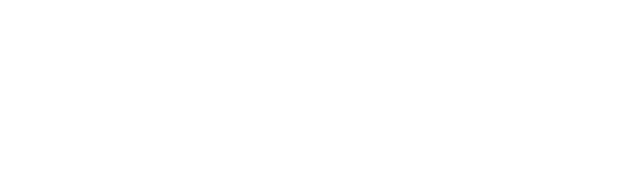
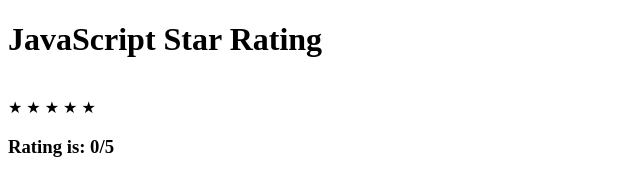
Before and after one commit to khanmatin900/star-rating-js, a plain HTML site: page index.html in a window 1280 px wide. Shown: the whole page, without its empty margins (0-640 px from the left). Drawn offline with Linux system fonts and the light colour scheme.

Commit message:
update file

```diff
--- a/index.html
+++ b/index.html
@@ -1,14 +1,35 @@
+<!-- index.html -->
+
 <!DOCTYPE html>
-<html lang="en">
+<html>
 
 <head>
-  <meta charset="UTF-8">
-  <meta name="viewport" content="width=device-width, initial-scale=1.0">
-  <title>Rating</title>
+  <meta charset="utf-8" />
+  <title>Star Rating</title>
+  <meta name="viewport" content="width=device-width,
+				initial-scale=1" />
+  <link rel="stylesheet" href="styles.css" />
 </head>
 
 <body>
-
+  <div class="card">
+    <h1>JavaScript Star Rating</h1>
+    <br />
+    <span onclick="gfg(1)" class="star">★
+    </span>
+    <span onclick="gfg(2)" class="star">★
+    </span>
+    <span onclick="gfg(3)" class="star">★
+    </span>
+    <span onclick="gfg(4)" class="star">★
+    </span>
+    <span onclick="gfg(5)" class="star">★
+    </span>
+    <h3 id="output">
+      Rating is: 0/5
+    </h3>
+  </div>
+  <script src="script.js"></script>
 </body>
 
 </html>
```
